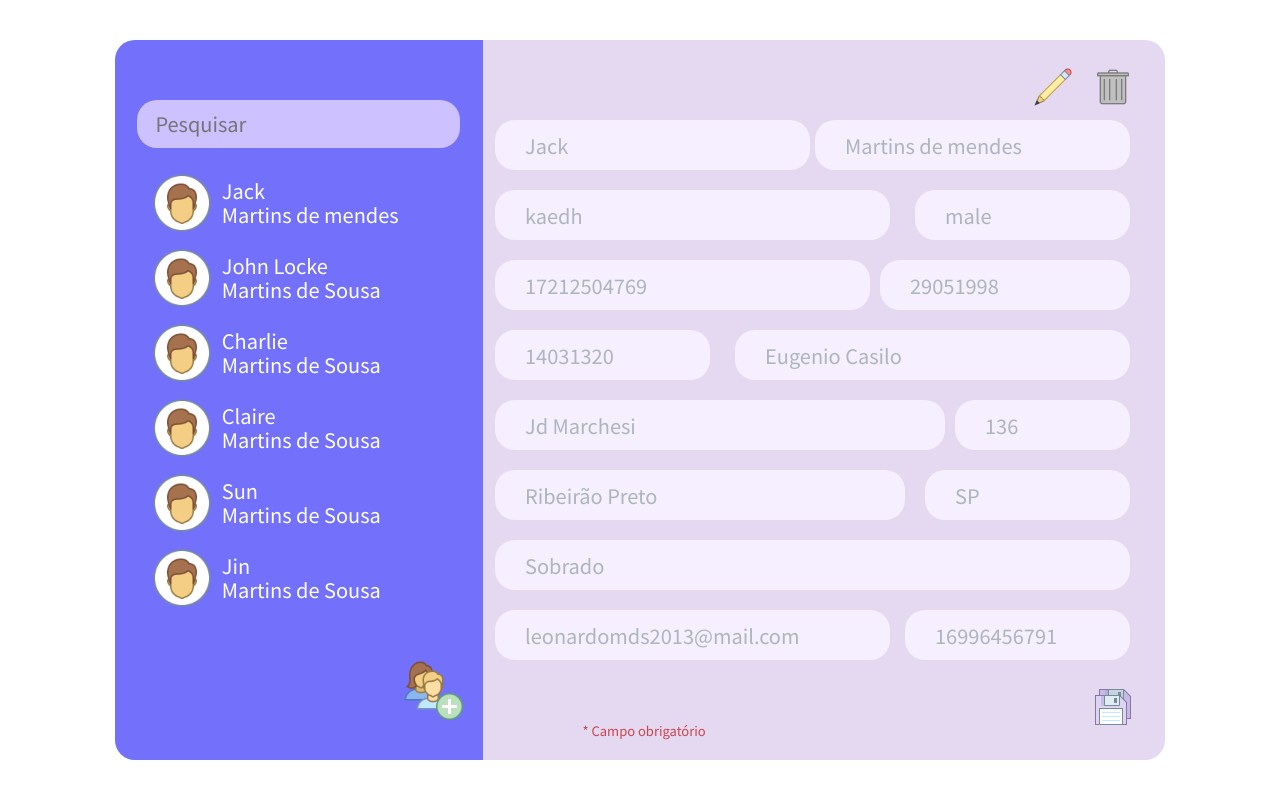
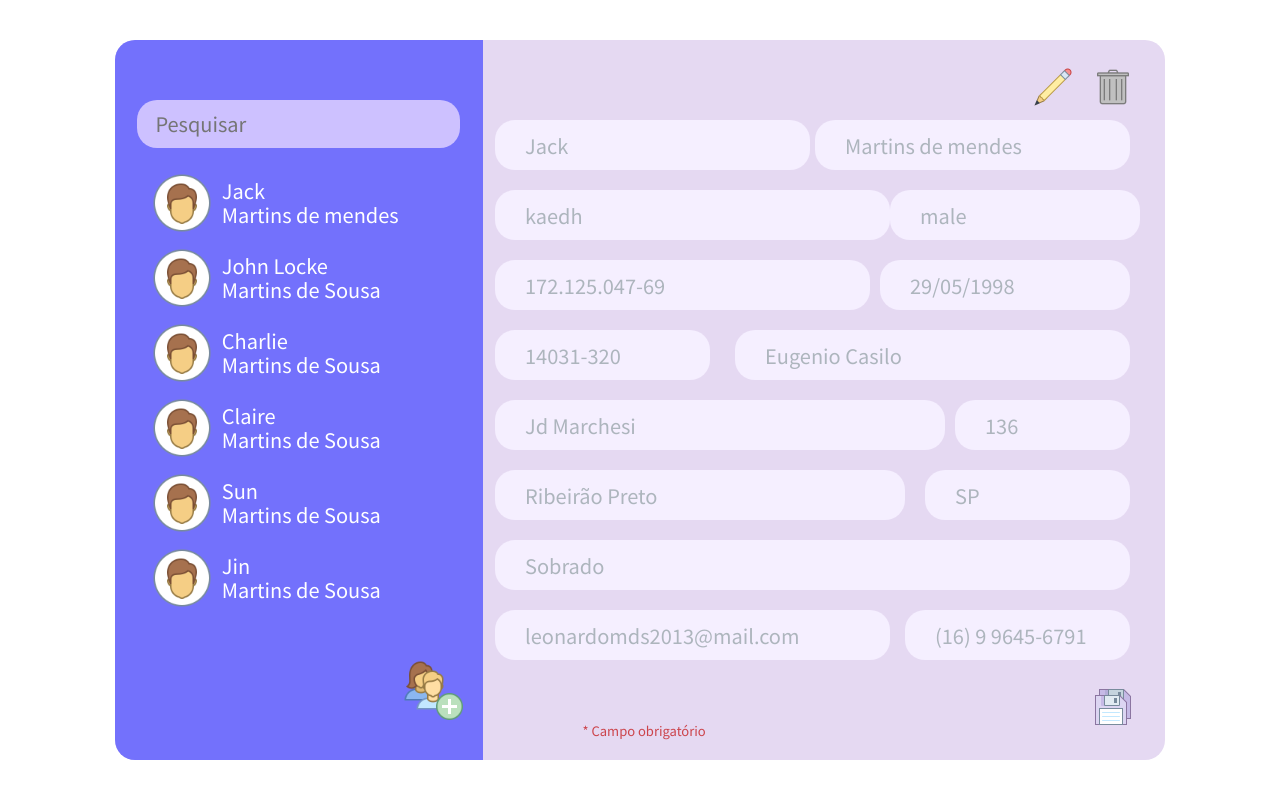
Before and after one commit to Kaedh/cadastro-de-clientes, a React (Create React App) app: page / in a window 1280 px wide. Built offline with nearby package versions, Linux system fonts and the light colour scheme.

Commit message:
:sparkles: add validation rules

```diff
--- a/src/components/App.js
+++ b/src/components/App.js
@@ -3,6 +3,7 @@ import { useForm } from 'react-hook-form';
 
 import '../styles/app.css';
 import format from '../utils/format';
+import validation from '../utils/validation';
 import customersData from '../data/data';
 
 import addCostumerIcon from '../assets/add.svg';
@@ -29,7 +30,7 @@ function App() {
   const [formIsLocked, setFormIsLocked] = useState(true);
 
   const {
-    register, handleSubmit, setValue, reset, formState: { errors },
+    register, handleSubmit, setValue, reset, trigger, formState: { errors },
   } = useForm();
 
   useEffect(() => {
@@ -50,9 +51,9 @@ function App() {
     setValue('lastName', customer.lastName);
     setValue('socialName', customer.socialName);
     setValue('gender', customer.gender);
-    setValue('cpf', customer.cpf);
-    setValue('birthDay', customer.birthDay);
-    setValue('cep', customer.cep);
+    setValue('cpf', format.toCpf(customer.cpf));
+    setValue('birthDay', format.toBirthDay(customer.birthDay));
+    setValue('cep', format.toCep(customer.cep));
     setValue('street', customer.street);
     setValue('district', customer.district);
     setValue('number', customer.number);
@@ -60,25 +61,25 @@ function App() {
     setValue('uf', customer.uf);
     setValue('complement', customer.complement);
     setValue('email', customer.email);
-    setValue('phone', customer.phone);
+    setValue('phone', format.toPhone(customer.phone?.replace(/\D/g, '')));
   };
 
   const inputRegister = {
-    firstName: register('firstName'),
-    lastName: register('lastName'),
-    socialName: register('socialName'),
-    gender: register('gender'),
-    cpf: register('cpf', { required: true }),
-    birthDay: register('birthDay'),
-    cep: register('cep'),
-    street: register('street'),
-    district: register('district'),
-    number: register('number'),
-    city: register('city'),
-    uf: register('uf'),
-    complement: register('complement'),
-    email: register('email'),
-    phone: register('phone'),
+    firstName: register('firstName', validation.firstName),
+    lastName: register('lastName', validation.lastName),
+    socialName: register('socialName', validation.socialName),
+    gender: register('gender', validation.gender),
+    cpf: register('cpf', validation.cpf),
+    birthDay: register('birthDay', validation.birthDay),
+    cep: register('cep', validation.cep),
+    street: register('street', validation.street),
+    district: register('district', validation.district),
+    number: register('number', validation.number),
+    city: register('city', validation.city),
+    uf: register('uf', validation.uf),
+    complement: register('complement', validation.complement),
+    email: register('email', validation.email),
+    phone: register('phone', validation.phone),
   };
 
   useEffect(() => {
@@ -160,10 +161,15 @@ function App() {
 
   const modalRightOption = () => setModalIsOpen(false);
 
-  const formatToCpf = (e) => setValue('cpf', format.toCpf(e.target.value));
-  const formatToDate = (e) => setValue('birthDay', format.toBirthDay(e.target.value));
-  const formatToCep = (e) => setValue('cep', format.toCep(e.target.value));
-  const formatToPhone = (e) => setValue('phone', format.toPhone(e.target.value));
+  const validateInputOnChange = async (e, name) => {
+    if (name === 'cpf') setValue('cpf', format.toCpf(e.target.value));
+    if (name === 'birthDay') setValue('birthDay', format.toBirthDay(e.target.value));
+    if (name === 'cep') setValue('cep', format.toCep(e.target.value));
+    if (name === 'phone') setValue('phone', format.toPhone(e.target.value));
+
+    setValue(name, e.target.value);
+    await trigger(name);
+  };
 
   return (
     <div className="app">
@@ -199,42 +205,42 @@ function App() {
 
         <form id="customer-form" onSubmit={handleSubmit(onSubmit)} autoComplete="off">
           <div className="form-row">
-            <Input width="315" placeholder="Nome" register={inputRegister.firstName} error={errors.firstName?.type} disabled={formIsLocked} />
-            <Input width="315" placeholder="Sobrenome" register={inputRegister.lastName} error={errors.lastName?.type} disabled={formIsLocked} />
+            <Input width="315" maxLength="20" placeholder="Nome" register={inputRegister.firstName} error={errors.firstName?.message} disabled={formIsLocked} validate={(e) => validateInputOnChange(e, 'firstName')} />
+            <Input width="315" maxLength="20" placeholder="Sobrenome" register={inputRegister.lastName} error={errors.lastName?.message} disabled={formIsLocked} validate={(e) => validateInputOnChange(e, 'lastName')} />
           </div>
 
           <div className="form-row">
-            <Input width="395" placeholder="Nome Social" register={inputRegister.socialName} error={errors.socialName?.type} disabled={formIsLocked} />
-            <Input width="215" placeholder="Gênero" register={inputRegister.gender} error={errors.gender?.type} disabled={formIsLocked} />
+            <Input width="395" maxLength="20" placeholder="Nome Social" register={inputRegister.socialName} error={errors.socialName?.message} disabled={formIsLocked} validate={(e) => validateInputOnChange(e, 'socialName')} />
+            <Input width="250" maxLength="10" placeholder="Gênero" register={inputRegister.gender} error={errors.gender?.message} disabled={formIsLocked} validate={(e) => validateInputOnChange(e, 'gender')} />
           </div>
 
           <div className="form-row">
-            <Input width="375" placeholder="CPF" register={inputRegister.cpf} error={errors.cpf?.type} disabled={formIsLocked} format={formatToCpf} />
-            <Input width="250" placeholder="Data de Nascimento" register={inputRegister.birthDay} error={errors.birthDay?.type} disabled={formIsLocked} format={formatToDate} />
+            <Input width="375" maxLength="14" placeholder="CPF" register={inputRegister.cpf} error={errors.cpf?.message} disabled={formIsLocked} validate={(e) => validateInputOnChange(e, 'cpf')} />
+            <Input width="250" maxLength="10" placeholder="Data de Nascimento" register={inputRegister.birthDay} error={errors.birthDay?.message} disabled={formIsLocked} validate={(e) => validateInputOnChange(e, 'birthDay')} />
           </div>
 
           <div className="form-row">
-            <Input width="215" placeholder="CEP" register={inputRegister.cep} error={errors.cep?.type} disabled={formIsLocked} format={formatToCep} />
-            <Input width="395" placeholder="Logradouro" register={inputRegister.street} error={errors.street?.type} disabled={formIsLocked} />
+            <Input width="215" maxLength="9" placeholder="CEP" register={inputRegister.cep} error={errors.cep?.message} disabled={formIsLocked} validate={(e) => validateInputOnChange(e, 'cep')} />
+            <Input width="395" maxLength="30" placeholder="Logradouro" register={inputRegister.street} error={errors.street?.message} disabled={formIsLocked} validate={(e) => validateInputOnChange(e, 'street')} />
           </div>
 
           <div className="form-row">
-            <Input width="450" placeholder="Bairro" register={inputRegister.district} error={errors.district?.type} disabled={formIsLocked} />
-            <Input width="175" placeholder="Número" register={inputRegister.number} error={errors.number?.type} disabled={formIsLocked} />
+            <Input width="450" maxLength="30" placeholder="Bairro" register={inputRegister.district} error={errors.district?.message} disabled={formIsLocked} validate={(e) => validateInputOnChange(e, 'district')} />
+            <Input width="175" maxLength="6" placeholder="Número" register={inputRegister.number} error={errors.number?.message} disabled={formIsLocked} validate={(e) => validateInputOnChange(e, 'number')} />
           </div>
 
           <div className="form-row">
-            <Input width="410" placeholder="Cidade" register={inputRegister.city} error={errors.city?.type} disabled={formIsLocked} />
-            <Input width="205" placeholder="Estado" register={inputRegister.uf} error={errors.uf?.type} disabled={formIsLocked} />
+            <Input width="410" maxLength="30" placeholder="Cidade" register={inputRegister.city} error={errors.city?.message} disabled={formIsLocked} validate={(e) => validateInputOnChange(e, 'city')} />
+            <Input width="205" maxLength="2" placeholder="Estado" register={inputRegister.uf} error={errors.uf?.message} disabled={formIsLocked} validate={(e) => validateInputOnChange(e, 'uf')} />
           </div>
 
           <div className="form-row">
-            <Input width="fit" placeholder="Complemento" register={inputRegister.complement} error={errors.complement?.type} disabled={formIsLocked} />
+            <Input width="100" maxLength="30" placeholder="Complemento" register={inputRegister.complement} error={errors.complement?.message} disabled={formIsLocked} validate={(e) => validateInputOnChange(e, 'complement')} />
           </div>
 
           <div className="form-row">
-            <Input width="395" placeholder="E-mail" register={inputRegister.email} error={errors.email?.type} disabled={formIsLocked} />
-            <Input width="225" placeholder="Telefone" register={inputRegister.phone} error={errors.phone?.type} disabled={formIsLocked} format={formatToPhone} />
+            <Input width="395" maxLength="30" placeholder="E-mail" register={inputRegister.email} error={errors.email?.message} disabled={formIsLocked} validate={(e) => validateInputOnChange(e, 'email')} />
+            <Input width="225" maxLength="16" placeholder="Telefone" register={inputRegister.phone} error={errors.phone?.message} disabled={formIsLocked} validate={(e) => validateInputOnChange(e, 'phone')} />
           </div>
         </form>
 
@@ -251,6 +257,7 @@ export default App;
 
 /*
   [X] - Colocar mascaras de formularios
+  [X] - Cria as regras de validações
   [ ] - Criar component Select pro genero
   [ ] - Criar fake API e consumir os dados dela
   [ ] - Scroll na lista de clientes
--- a/src/components/Input.js
+++ b/src/components/Input.js
@@ -4,21 +4,22 @@ import PropTypes from 'prop-types';
 import '../styles/input.css';
 
 function Input({
-  width, placeholder, register, error, disabled, format,
+  width, placeholder, register, error, disabled, validate, maxLength,
 }) {
-  const inputWidth = width === 'fit' ? '100%' : `${width}px`;
+  const inputWidth = width === '100' ? '100%' : `${width}px`;
 
-  const { onChange, onBlur, ref } = register;
+  const { onBlur, ref } = register;
 
   return (
     <div className="input-wrapper" style={{ width: inputWidth }}>
       <input
+        maxLength={maxLength}
         style={{ width: inputWidth }}
         className={`${error === '' ? '' : 'error'} ${disabled ? 'disabled-input' : ''}`}
         disabled={disabled}
         placeholder={placeholder}
         ref={ref}
-        onChange={format || onChange}
+        onChange={validate}
         onBlur={onBlur}
       />
 
@@ -33,7 +34,8 @@ Input.propTypes = {
   placeholder: PropTypes.string.isRequired,
   error: PropTypes.string,
   disabled: PropTypes.bool,
-  format: PropTypes.func,
+  validate: PropTypes.func,
+  maxLength: PropTypes.string,
 
   register: PropTypes.shape({
     name: PropTypes.string.isRequired,
@@ -46,7 +48,8 @@ Input.propTypes = {
 Input.defaultProps = {
   error: '',
   disabled: false,
-  format: () => {},
+  maxLength: '',
+  validate: () => {},
 };
 
 export default Input;
--- a/src/utils/format.js
+++ b/src/utils/format.js
@@ -1,8 +1,12 @@
 const format = {
-  toBirthDay: (date) => date.replace(/[^\d]/g, '').replace(/(\d{2})(\d{2})(\d{4})/, '$1/$2/$3'),
-  toCpf: (cpf) => cpf.replace(/[^\d]/g, '').replace(/(\d{3})(\d{3})(\d{3})(\d{2})/, '$1.$2.$3-$4'),
-  toCep: (cep) => cep.replace(/[^\d]/g, '').replace(/(\d{5})(\d{3})/, '$1-$2'),
-  toPhone: (phone) => phone.replace(/[^\d]/g, '').replace(/(\d{2})(\d{1})(\d{4})(\d{4})/, '($1) $2 $3-$4'),
+  toBirthDay: (date) => (date ? date.replace(/[^\d]/g, '').replace(/(\d{2})(\d{2})(\d{4})/, '$1/$2/$3') : ''),
+  toCpf: (cpf) => (cpf ? cpf.replace(/[^\d]/g, '').replace(/(\d{3})(\d{3})(\d{3})(\d{2})/, '$1.$2.$3-$4') : ''),
+  toCep: (cep) => (cep ? cep.replace(/[^\d]/g, '').replace(/(\d{5})(\d{3})/, '$1-$2') : ''),
+  toPhone: (phone) => {
+    const phoneToNumber = Number(phone);
+    const phoneToString = String(phoneToNumber);
+    return phone ? phoneToString.replace(/[^\d]/g, '').replace(/(\d{2})(\d{1})(\d{4})(\d{4})/, '($1) $2 $3-$4') : '';
+  },
 
 };
 
--- /dev/null
+++ b/src/utils/validation.js
@@ -0,0 +1,92 @@
+const validation = {
+  firstName: {
+    required: { value: true, message: 'Inválido' },
+    minLength: { value: 2, message: 'Inválido' },
+    maxLength: { value: 20, message: 'Inválido' },
+    pattern: { value: /^[A-zÀ-ú_ ]+$/, message: 'Inválido' },
+  },
+  lastName: {
+    required: { value: true, message: 'Inválido' },
+    minLength: { value: 2, message: 'Inválido' },
+    maxLength: { value: 20, message: 'Inválido' },
+    pattern: { value: /^[A-zÀ-ú_ ]+$/, message: 'Inválido' },
+  },
+  socialName: {
+    required: { value: true, message: 'Inválido' },
+    minLength: { value: 2, message: 'Inválido' },
+    maxLength: { value: 20, message: 'Inválido' },
+    pattern: { value: /^[A-zÀ-ú_ ]+$/, message: 'Inválido' },
+  },
+  gender: {
+    required: { value: true, message: 'Inválido' },
+    minLength: { value: 2, message: 'Inválido' },
+    maxLength: { value: 10, message: 'Inválido' },
+    pattern: { value: /^[A-zÀ-ú_ ]+$/, message: 'Inválido' },
+  },
+  cpf: {
+    required: { value: true, message: 'Inválido' },
+    minLength: { value: 11, message: 'Inválido' },
+    maxLength: { value: 14, message: 'Inválido' },
+    pattern: { value: /^(\d{3}\.?\d{3}\.?\d{3}-?\d{2})$/, message: 'Inválido' },
+  },
+  birthDay: {
+    required: { value: true, message: 'Inválido' },
+    minLength: { value: 8, message: 'Inválido' },
+    maxLength: { value: 10, message: 'Inválido' },
+    pattern: { value: /^(?:0[1-9]|[12]\d|3[01])([/.-])(?:0[1-9]|1[012])\1(?:19|20)\d\d$/, message: 'Inválido' },
+
+  },
+  cep: {
+    required: { value: true, message: 'Inválido' },
+    minLength: { value: 8, message: 'Inválido' },
+    maxLength: { value: 9, message: 'Inválido' },
+    pattern: { value: /^\d{5}-\d{3}$/, message: 'Inválido' },
+  },
+  street: {
+    required: { value: true, message: 'Inválido' },
+    minLength: { value: 2, message: 'Inválido' },
+    maxLength: { value: 30, message: 'Inválido' },
+    pattern: { value: /^[A-zÀ-ú_ ]+$/, message: 'Inválido' },
+  },
+  district: {
+    required: { value: true, message: 'Inválido' },
+    minLength: { value: 2, message: 'Inválido' },
+    maxLength: { value: 30, message: 'Inválido' },
+    pattern: { value: /^[A-zÀ-ú_ ]+$/, message: 'Inválido' },
+  },
+  number: {
+    required: { value: true, message: 'Inválido' },
+    maxLength: { value: 6, message: 'Inválido' },
+    pattern: { value: /^[0-9]+$/, message: 'Inválido' },
+  },
+  city: {
+    required: { value: true, message: 'Inválido' },
+    maxLength: { value: 30, message: 'Inválido' },
+    pattern: { value: /^[A-zÀ-ú_ ]+$/, message: 'Inválido' },
+  },
+  uf: {
+    required: { value: true, message: 'Inválido' },
+    minLength: { value: 2, message: 'Inválido' },
+    maxLength: { value: 2, message: 'Inválido' },
+    pattern: { value: /^[A-zÀ-ú]+$/, message: 'Inválido' },
+  },
+  complement: {
+    maxLength: { value: 30, message: 'Inválido' },
+    pattern: { value: /^[A-zÀ-ú_ ]+$/, message: 'Inválido' },
+  },
+  email: {
+    required: { value: true, message: 'Inválido' },
+    maxLength: { value: 30, message: 'Inválido' },
+    pattern: { value: /^[a-zA-Z0-9.!#$%&'*+/=?^_`{|}~-]+@[a-zA-Z0-9](?:[a-zA-Z0-9-]{0,61}[a-zA-Z0-9])?(?:\.[a-zA-Z0-9](?:[a-zA-Z0-9-]{0,61}[a-zA-Z0-9])?)*$/, message: 'Inválido' },
+  },
+  phone: {
+    required: { value: true, message: 'Inválido' },
+    minLength: { value: 11, message: 'Inválido' },
+    maxLength: { value: 16, message: 'Inválido' },
+    pattern: { value: /^[0-9()-_ ]+$/, message: 'Inválido' },
+
+  },
+
+};
+
+export default validation;
```
